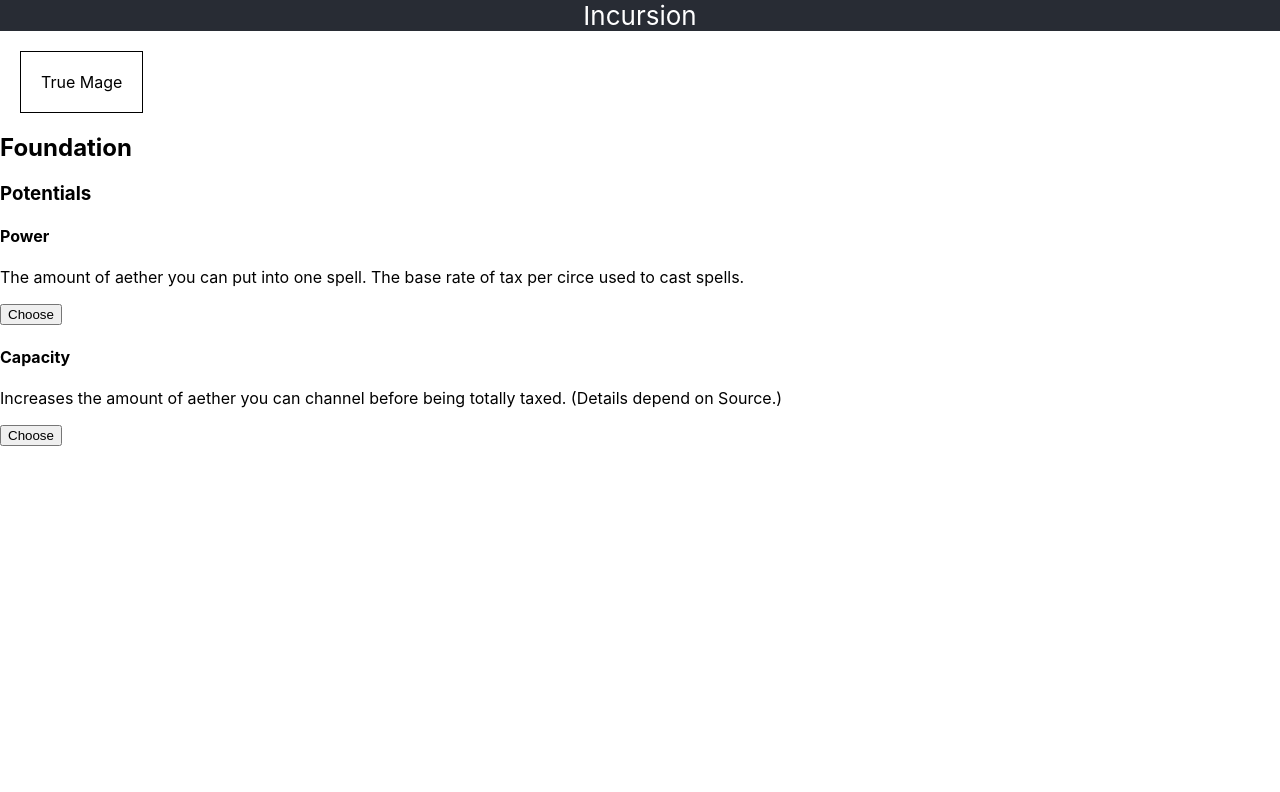
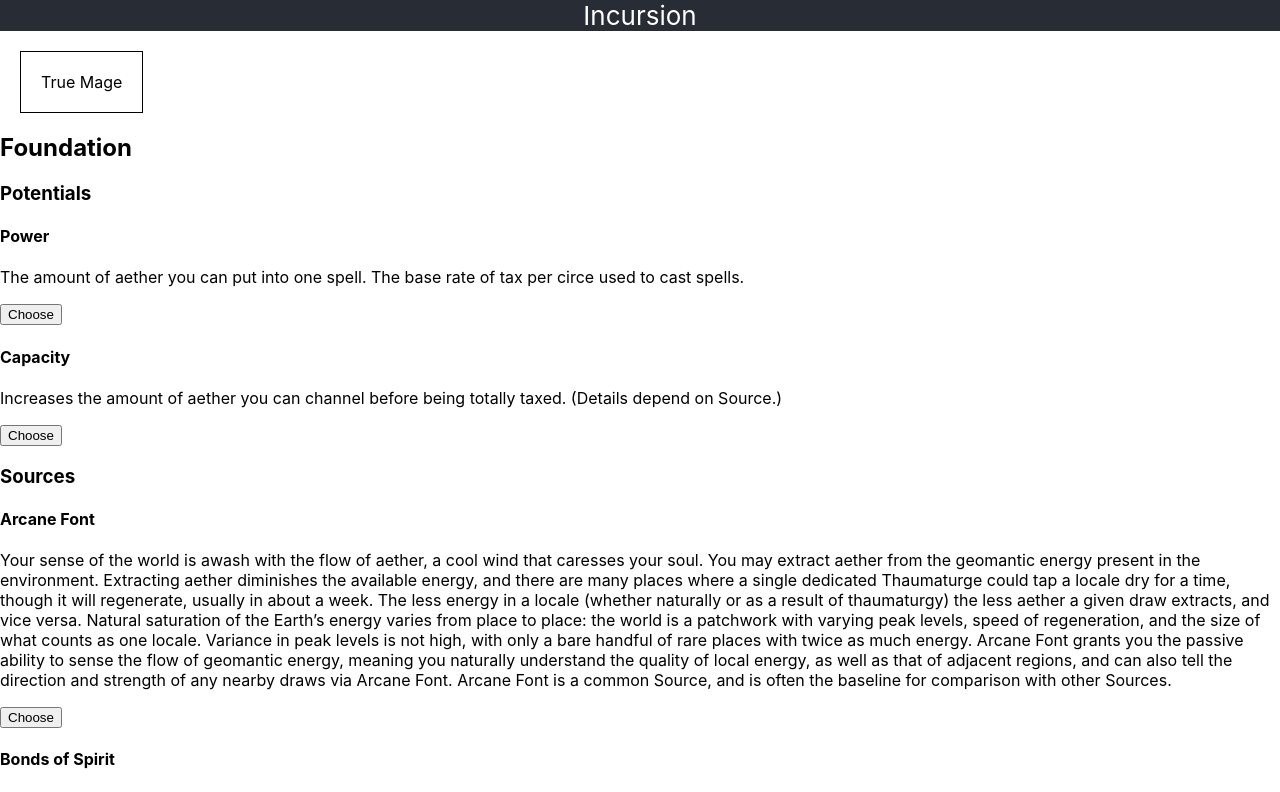
Before and after one commit to jesselatimer/incursion, a React (Create React App) app: page / in a window 1280 px wide. Shown: the top 792 px of the page. Built offline with nearby package versions, Linux system fonts and the light colour scheme.

Commit message:
abstract out entitylist

```diff
--- a/src/components/App.tsx
+++ b/src/components/App.tsx
@@ -1,13 +1,12 @@
 import React, { createContext, useState } from 'react';
-import logo from './logo.svg';
 import '../css/App.css';
 import Summary from './Summary';
 import { TrueMage } from '../models/TrueMage';
 import { POTENTIALS } from '../data/potentials';
-import { map } from 'lodash';
-import Entity from './Entity';
-import { Choice } from '../models/Choice';
-import { Choices } from '../models/Choices';
+import EntityList from './EntityList';
+import { SOURCES } from '../data/sources';
+
+const DEFAULT_TRUE_MAGE: TrueMage = { name: 'True Mage' };
 
 type TrueMageContext = {
   trueMage: TrueMage;
@@ -15,13 +14,13 @@ type TrueMageContext = {
 };
 
 export const TrueMageContext = createContext<TrueMageContext>({
-  trueMage: { name: 'True Mage' },
+  trueMage: DEFAULT_TRUE_MAGE,
 });
 
 function App() {
   // TODO: have this read from local storage
   // TODO: implement multiple users (store each user in local storage, use state to set user)
-  const [trueMage, setTrueMage] = useState({ name: 'True Mage' });
+  const [trueMage, setTrueMage] = useState<TrueMage>(DEFAULT_TRUE_MAGE);
 
   return (
     <TrueMageContext.Provider value={{ trueMage, setTrueMage }}>
@@ -29,10 +28,8 @@ function App() {
         <header className="App-header">Incursion</header>
         <Summary />
         <h2>Foundation</h2>
-        <h3>Potentials</h3>
-        {map(POTENTIALS, (potential, entityKey) => {
-          return <Entity entity={potential} entityKey={entityKey} />;
-        })}
+        <EntityList label="Potentials" entities={POTENTIALS} />
+        <EntityList label="Sources" entities={SOURCES} />
       </div>
     </TrueMageContext.Provider>
   );
--- /dev/null
+++ b/src/components/EntityList.tsx
@@ -0,0 +1,39 @@
+import React, { createContext, useState } from 'react';
+import '../css/App.css';
+import { POTENTIALS } from '../data/potentials';
+import { map } from 'lodash';
+import Entity from './Entity';
+import { Choice } from '../models/Choice';
+import type { EntityKey, Entity as EntityType } from '../models/Entity';
+
+const DEFAULT_CHOICES: Choice[] = [];
+
+type EntityListContext = {
+  choices: Choice[];
+  setChoices?: (choices: Choice[]) => void;
+};
+
+export const EntityListContext = createContext<EntityListContext>({
+  choices: DEFAULT_CHOICES,
+});
+
+function EntityList({
+  label,
+  entities,
+}: {
+  label: string;
+  entities: Record<EntityKey, EntityType>;
+}) {
+  const [choices, setChoices] = useState<Choice[]>(DEFAULT_CHOICES);
+
+  return (
+    <EntityListContext.Provider value={{ choices, setChoices }}>
+      <h3>{label}</h3>
+      {map(entities, (entity, entityKey) => {
+        return <Entity entity={entity} entityKey={entityKey} />;
+      })}
+    </EntityListContext.Provider>
+  );
+}
+
+export default EntityList;
```
